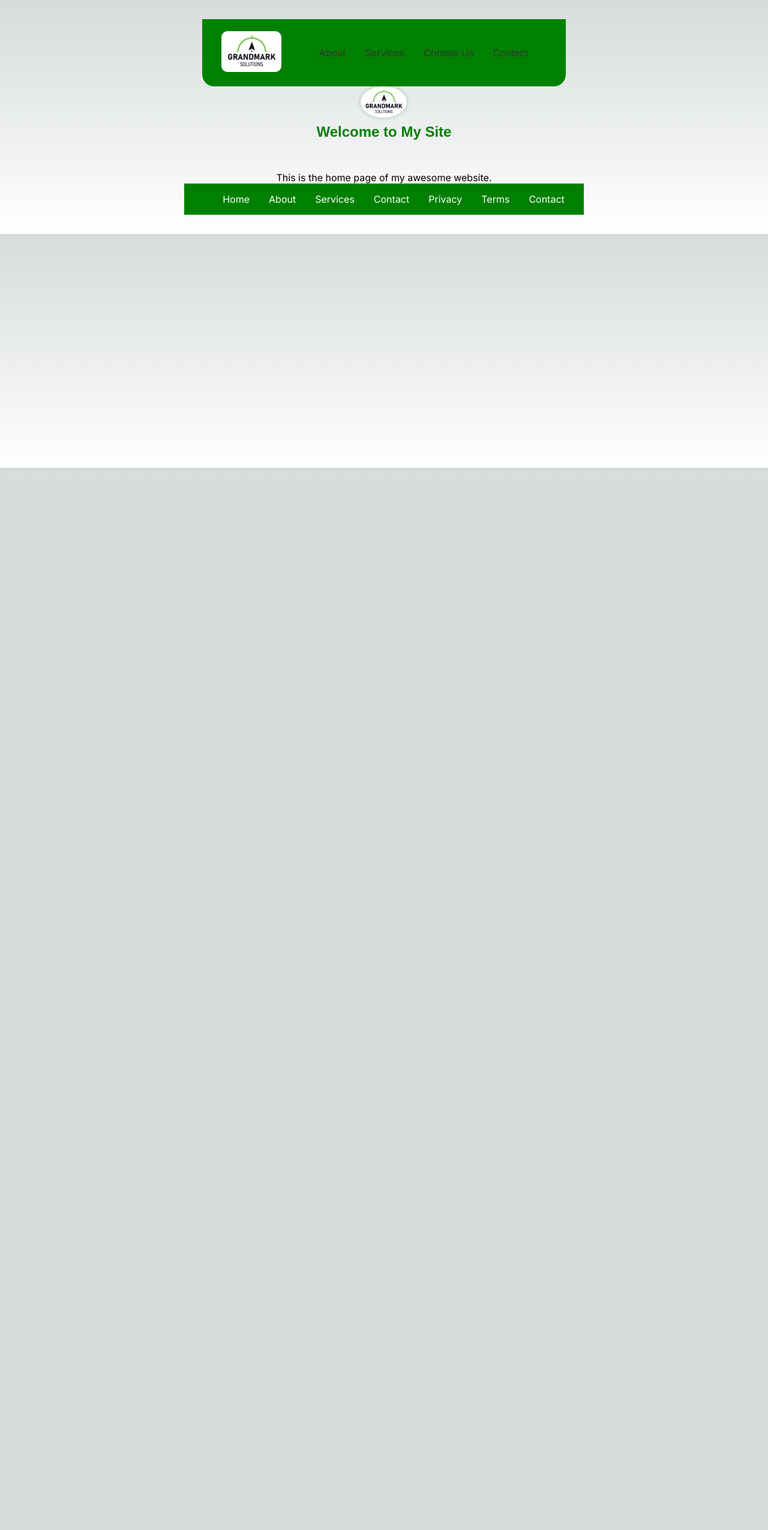
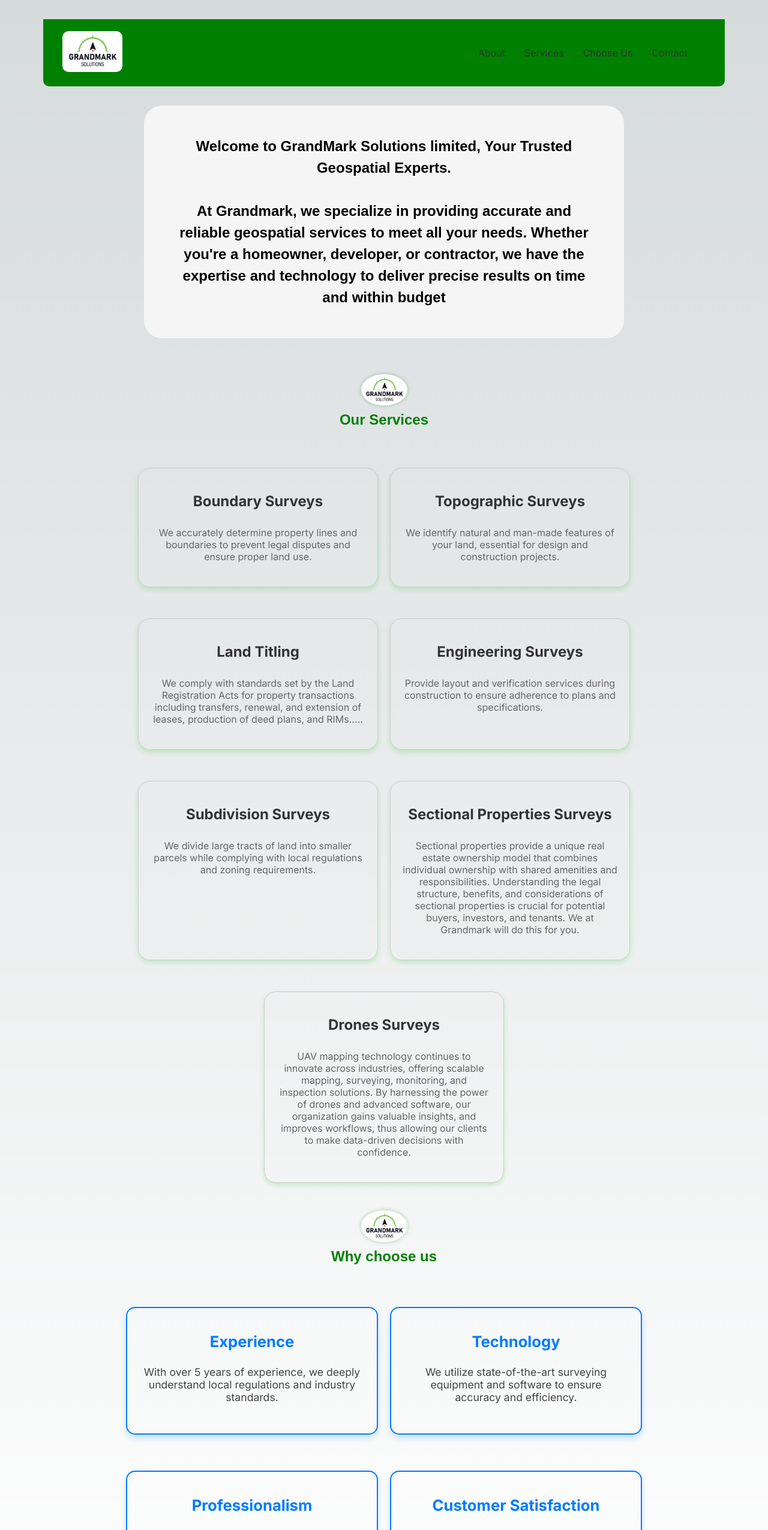
Before and after one commit to Pontuagi/grandMark-website, a Next.js app: page / in a window 1280 px wide. Shown: the top 2551 px of the page at 60% size. Before the commit the page ends 800 px from the top, so only its background shows below. Built offline with nearby package versions, Linux system fonts and the light colour scheme.

Commit message:
[feat: Home page] - Created components and populated the choose us and our services section.

```diff
--- a/src/app/indexPageClient.tsx
+++ b/src/app/indexPageClient.tsx
@@ -5,12 +5,16 @@
 import Heading from '../components/Headings/Heading';
 import Header from '../components/Header/Header';
 import Footer from '../components/Footer/Footer';
+import ServiceCard from '../components/ServiceCard/ServiceCard';
+import ChooseCard from '@/components/ChooseCard/ChooseCard';
 
 const PageContainer = styled.div`
     display: flex;
     flex-direction: column;
     align-items: center;
     padding: 2rem;
+    max-width: 1200px;
+    margin: 0 auto;
 `;
 
 const Content = styled.div`
@@ -19,15 +23,99 @@
     margin-top: 2rem;
 `;
 
+const HomeContainer = styled.div`
+    display: flex;
+    flex-direction: column;
+    align-items: center;
+    justify-content: center;
+    background-color: #f5f5f5;
+    padding: 50px;
+    border-radius: 30px;
+    margin-bottom: 30px;
+`;
+
+const HomeText = styled.p`
+    font-size: 24px;
+    line-height: 1.5;
+    color: black;
+    font-family: Montserrat, sans-serif;
+    font-weight: bold;
+`;
+
+const ServiceSection = styled.div`
+    display: flex;
+    flex-direction: row;
+    flex-wrap: wrap;
+    gap: 20px;
+    justify-content: center;
+`;
+
 const Home: React.FC = () => {
     return (
         <PageContainer>
             <Header />
-            <Heading id="main-heading" heading="Welcome to My Site" />
             <Content>
-                <p>This is the home page of my awesome website.</p>
-                {/* Add more content or components as needed */}
+                <HomeContainer>
+                    <HomeText>
+                    Welcome to GrandMark Solutions limited, Your Trusted Geospatial Experts. <br/> <br/>
+                    At Grandmark, we specialize in providing accurate and reliable geospatial services to meet all your needs.
+                    Whether you're a homeowner, developer, or contractor, we have the expertise and technology to deliver precise results on time and within budget
+                    </HomeText>
+                </HomeContainer>
             </Content>
+            <Heading id="services" heading="Our Services" />
+            <ServiceSection>
+                <ServiceCard
+                    title="Boundary Surveys"
+                    content="We accurately determine property lines and boundaries to prevent legal disputes and ensure proper land use."
+                />
+                 <ServiceCard
+                    title="Topographic Surveys"
+                    content="We identify natural and man-made features of your land, essential for design and construction projects."
+                />
+                 <ServiceCard
+                    title="Land Titling"
+                    content="We comply with standards set by the Land Registration Acts for property transactions including transfers, renewal, and extension of leases, production of deed plans, and RIMs….."
+                />
+                 <ServiceCard
+                    title="Engineering Surveys"
+                    content="Provide layout and verification services during construction to ensure adherence to plans and specifications."
+                />
+                 <ServiceCard
+                    title="Subdivision Surveys"
+                    content="We divide large tracts of land into smaller parcels while complying with local regulations and zoning requirements."
+                />
+                 <ServiceCard
+                    title="Sectional Properties Surveys"
+                    content="Sectional properties provide a unique real estate ownership model that combines individual ownership with shared amenities and responsibilities.
+                    Understanding the legal structure, benefits, and considerations of sectional properties is crucial for potential buyers, investors, and tenants.
+                    We at Grandmark will do this for you."
+                />
+                 <ServiceCard
+                    title="Drones Surveys"
+                    content="UAV mapping technology continues to innovate across industries, offering scalable mapping, surveying, monitoring, and inspection solutions.
+                    By harnessing the power of drones and advanced software, our organization gains valuable insights, and improves workflows, thus allowing our clients to make data-driven decisions with confidence."
+                />
+            </ServiceSection>
+            <Heading id="choose" heading="Why choose us" />
+            <ServiceSection>
+                <ChooseCard
+                    title='Experience'
+                    content='With over 5 years of experience, we deeply understand local regulations and industry standards.'
+                />
+                <ChooseCard
+                    title="Technology"
+                    content="We utilize state-of-the-art surveying equipment and software to ensure accuracy and efficiency."
+                />
+                <ChooseCard
+                    title="Professionalism"
+                    content="Our team of licensed surveyors and technicians are committed to delivering high-quality results with integrity."
+                />
+                <ChooseCard
+                    title="Customer Satisfaction"
+                    content="We prioritize clear communication and transparency throughout the surveying process to exceed your expectations."
+                />
+            </ServiceSection>
             <Footer />
         </PageContainer>
     );
--- /dev/null
+++ b/src/components/ChooseCard/ChooseCard.tsx
@@ -0,0 +1,49 @@
+import styled from 'styled-components';
+
+export const ChooseCardContainer = styled.div`
+  display: flex;
+  flex-direction: column;
+  border: 2px solid #007bff;
+  border-radius: 15px;
+  padding: 25px;
+  margin: 20px 0;
+  box-shadow: 0 6px 12px rgba(0, 123, 255, 0.2);
+  transition: transform 0.3s;
+  max-width: 420px;
+
+  &:hover {
+    transform: translateY(-10px);
+  }
+`;
+
+export const ChooseCardHeader = styled.h3`
+  margin: 0 0 10px 0;
+  font-size: 1.6em;
+  color: #007bff;
+  text-align: center;
+  padding: 15px 0;
+`;
+
+export const ChooseCardContent = styled.p`
+  margin: 0;
+  font-size: 1.1em;
+  color: #444;
+  margin-bottom: 25px;
+  text-align: center;
+`;
+
+interface ChooseCardProps {
+  title: string;
+  content: string;
+}
+
+const ChooseCard: React.FC<ChooseCardProps> = ({ title, content }) => {
+  return (
+    <ChooseCardContainer>
+      <ChooseCardHeader>{title}</ChooseCardHeader>
+      <ChooseCardContent>{content}</ChooseCardContent>
+    </ChooseCardContainer>
+  );
+};
+
+export default ChooseCard;
--- a/src/components/Footer/Footer.tsx
+++ b/src/components/Footer/Footer.tsx
@@ -8,6 +8,10 @@
   padding: 1rem 2rem;
   background-color: green;
   color: #fff;
+  width: 100%;
+  border-top-left-radius: 10px;
+  border-top-right-radius: 10px;
+  bottom: 0;
 `;
 
 const NavWrapper = styled.nav`
--- a/src/components/Header/Header.tsx
+++ b/src/components/Header/Header.tsx
@@ -6,11 +6,12 @@
   display: flex;
   justify-content: space-between;
   align-items: center;
+  width: 100%;
   padding: 1rem 2rem;
   background-color: green;
   color: #fff;
-  border-bottom-left-radius: 20px;
-  border-bottom-right-radius: 20px;
+  border-bottom-left-radius: 10px;
+  border-bottom-right-radius: 10px;
 `;
 
 const Logo = styled.div`
--- a/src/components/Headings/Heading.tsx
+++ b/src/components/Headings/Heading.tsx
@@ -5,6 +5,7 @@
     display: flex;
     flex-direction: column;
     align-items: center;
+    margin: 30px 0;
 `;
 
 const Logo = styled.img`
--- /dev/null
+++ b/src/components/ServiceCard/ServiceCard.tsx
@@ -0,0 +1,49 @@
+import styled from 'styled-components';
+
+export const SectionCardContainer = styled.div`
+  display: flex;
+  flex-direction: column;
+  border: 1px solid #ccc;
+  border-radius: 20px;
+  padding: 20px;
+  margin: 16px 0;
+  box-shadow: 0 4px 8px rgba(0, 190, 0, 0.2);
+  transition: transform 0.3s;
+  max-width: 400px;
+
+  &:hover {
+    transform: translateY(-5px);
+  }
+`;
+
+export const SectionCardHeader = styled.h2`
+  margin: 0 0 8px 0;
+  font-size: 1.5em;
+  color: #333;
+  text-align: center;
+  padding: 20px 0;
+`;
+
+export const SectionCardContent = styled.p`
+  margin: 0;
+  font-size: 1em;
+  color: #666;
+  margin-bottom: 20px;
+  text-align: center;
+`;
+
+interface SectionCardProps {
+  title: string;
+  content: string;
+}
+
+const SectionCard: React.FC<SectionCardProps> = ({ title, content }) => {
+  return (
+    <SectionCardContainer>
+      <SectionCardHeader>{title}</SectionCardHeader>
+      <SectionCardContent>{content}</SectionCardContent>
+    </SectionCardContainer>
+  );
+};
+
+export default SectionCard;
```
Also changed, not shown: 2 other files (tests, documents, lock files or other folders).
